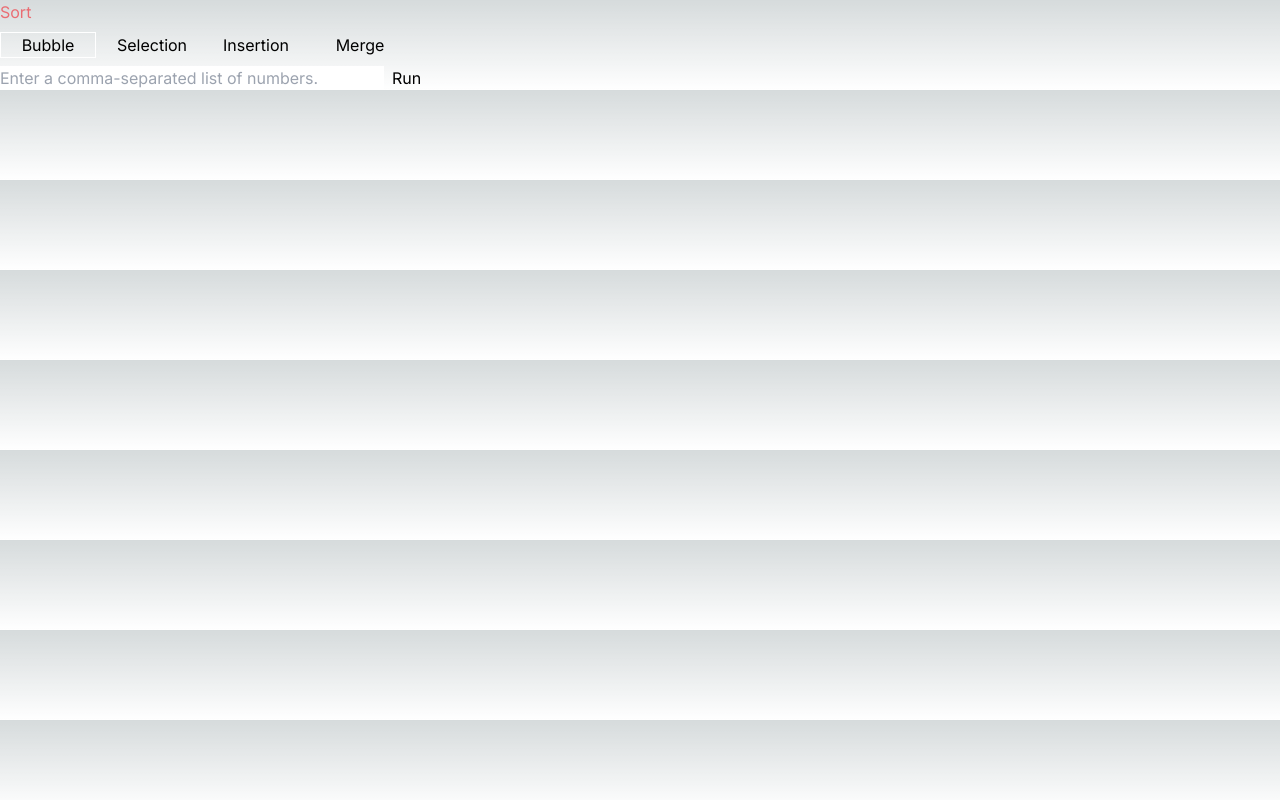
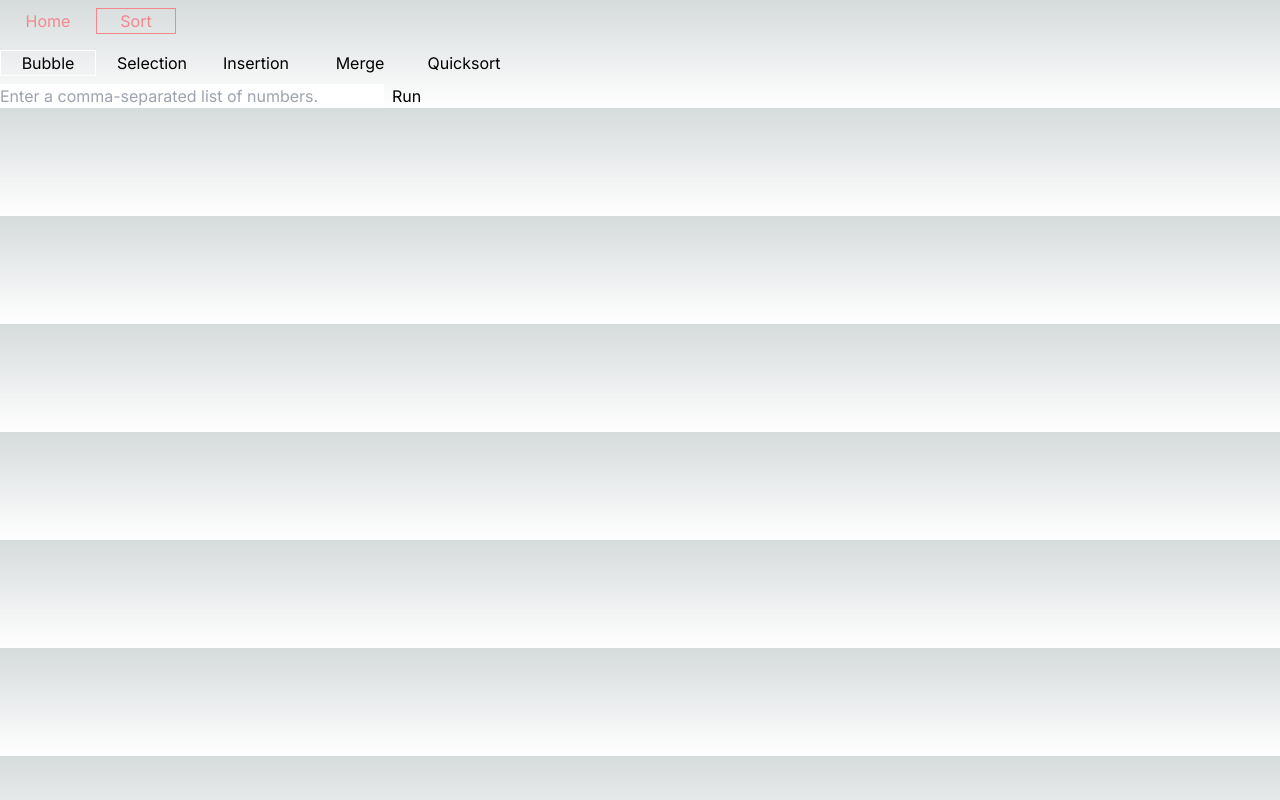
Before and after one commit to fractal-bootcamp/stevensebexen.algorithms2, a Next.js app: page /sort in a window 1280 px wide. Built offline with nearby package versions, Linux system fonts and the light colour scheme.

Commit message:
Implemented quicksort and visualization.

```diff
--- a/src/algorithm/sort/a.js
+++ b/src/algorithm/sort/a.js
@@ -3,4 +3,4 @@ import { quickSort } from './quickSort';
 const x = [9, 1, 5, 3, 7, 2, 4, 0];
 const y = quickSort(x);
 
-console.log(y.value);
+console.log(y);
--- a/src/algorithm/sort/quickSort.ts
+++ b/src/algorithm/sort/quickSort.ts
@@ -1,21 +1,35 @@
 import { maxDepth } from "~/constants";
 import { isSorted, withDropped } from "../functions";
+import { root } from "postcss";
 
 interface QuickNode {
   value: number[];
   first: QuickNode | undefined;
   second: QuickNode | undefined;
-  srcFirst: number[];
-  srcSecond: number[];
+  src: number[];
 }
 
-function generateHistory(rootNode: QuickNode | undefined, history: number[][] = []): number[][] {
-  return [];
+function getMaxDepth(node: QuickNode | undefined, max: number = 0): number {
+  if (node === undefined) return max;
+  return Math.max(getMaxDepth(node.first, max + 1), getMaxDepth(node.second, max + 1));
+}
+
+function renderQuickTree(node: QuickNode, depth: number): number[] {
+  if (depth <= 0) return node.src;
+  const first = node.first ? renderQuickTree(node.first, depth - 1) : node.src;
+  const second = node.second ? renderQuickTree(node.second, depth - 1) : [];
+  return [...first, ...second];
+}
+
+function generateHistory(rootNode: QuickNode): number[][] {
+  const maxDepth = getMaxDepth(rootNode);
+  const history = Array(maxDepth).fill(0).map((_, i) => renderQuickTree(rootNode, i));
+  return history;
 }
 
 function createQuickNode(arr: number[], depth: number = 0): QuickNode {
   if (depth >= maxDepth) throw new Error('Maximum recursion depth exceeded');
-  if (isSorted(arr)) return ({value: arr, first: undefined, second: undefined, srcFirst: arr, srcSecond: []});
+  if (isSorted(arr)) return ({value: arr, first: undefined, second: undefined, src: arr});
 
   const pivot = arr[0];
   const src = withDropped(arr, 0);
@@ -25,7 +39,7 @@ function createQuickNode(arr: number[], depth: number = 0): QuickNode {
   const second = createQuickNode(srcSecond, depth + 1);
   const value = [...first.value, ...second.value];
 
-  return {value, first, second, srcFirst, srcSecond};
+  return {value, first, second, src: arr};
 }
 
 function _quickSort(input: WithHistory<number[]>): WithHistory<number[]> {
--- a/src/app/globals.css
+++ b/src/app/globals.css
@@ -33,7 +33,7 @@ body {
 }
 
 a {
-  color: #ea6d73;
+  color: #f4878c;
 }
 
 input {
--- a/src/app/sort/page.tsx
+++ b/src/app/sort/page.tsx
@@ -5,6 +5,7 @@ import { numberArrayParser } from "~/algorithm/functions";
 import { bubbleSort } from "~/algorithm/sort/bubbleSort";
 import { insertionSort } from "~/algorithm/sort/insertionSort";
 import { mergeSort } from "~/algorithm/sort/mergeSort";
+import { quickSort } from "~/algorithm/sort/quickSort";
 import { selectionSort } from "~/algorithm/sort/selectionSort";
 import AlgorithmResultViewer from "~/components/AlgorithmResultViewer";
 import AlgorithmRunner from "~/components/AlgorithmRunner";
@@ -15,7 +16,8 @@ const algorithms: Record<string, AlgorithmWithH<number[]>> = {
   'Bubble': bubbleSort,
   'Selection': selectionSort,
   'Insertion': insertionSort,
-  'Merge': mergeSort
+  'Merge': mergeSort,
+  'Quicksort': quickSort
 }
 
 export default function Sort() {
--- a/src/components/NavBar.tsx
+++ b/src/components/NavBar.tsx
@@ -1,9 +1,27 @@
+'use client'
+
 import Link from "next/link";
+import { usePathname } from "next/navigation";
+
+interface NavBarLinkProps {
+  href: string;
+  name: string;
+  currentUrl: string;
+}
+function NavBarLink(props: NavBarLinkProps) {
+  console.log(props.href, props.currentUrl);
+  return (
+    <Link className='basis-20 text-center' href={props.href} style={{border: props.currentUrl === props.href ? 'solid 1px #f4878c' : 'none'}}>{props.name}</Link>
+  );
+}
 
 export default function NavBar() {
+  const pathname = usePathname();
+
   return (
-    <div>
-      <Link href='/sort'>Sort</Link>
+    <div className='flex p-2 gap-2 items-center'>
+      <NavBarLink href='/' name='Home' currentUrl={pathname} />
+      <NavBarLink href='/sort' name='Sort' currentUrl={pathname} />
     </div>
-  )
+  );
 }
```
